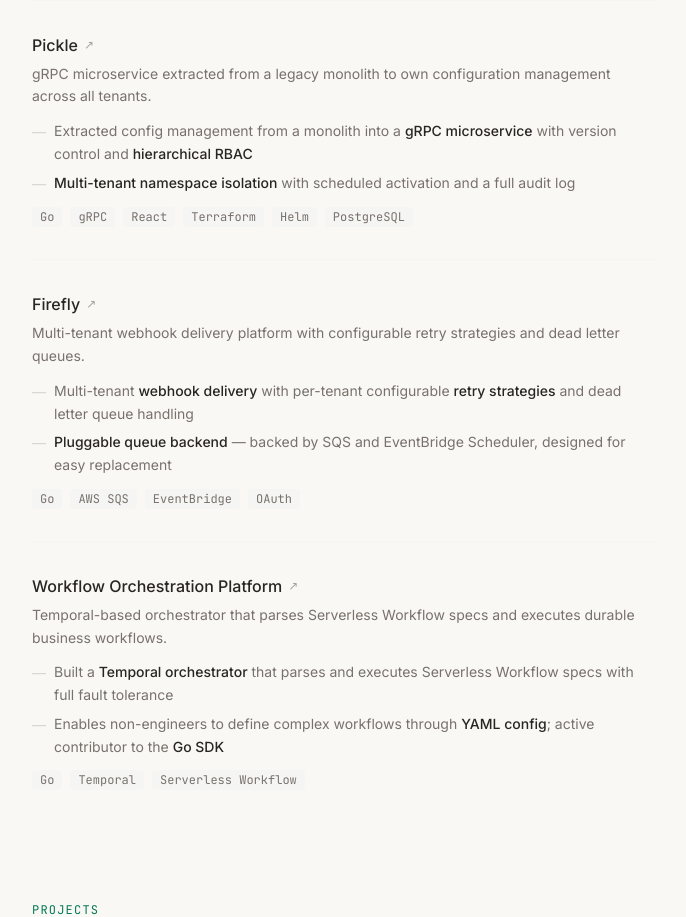
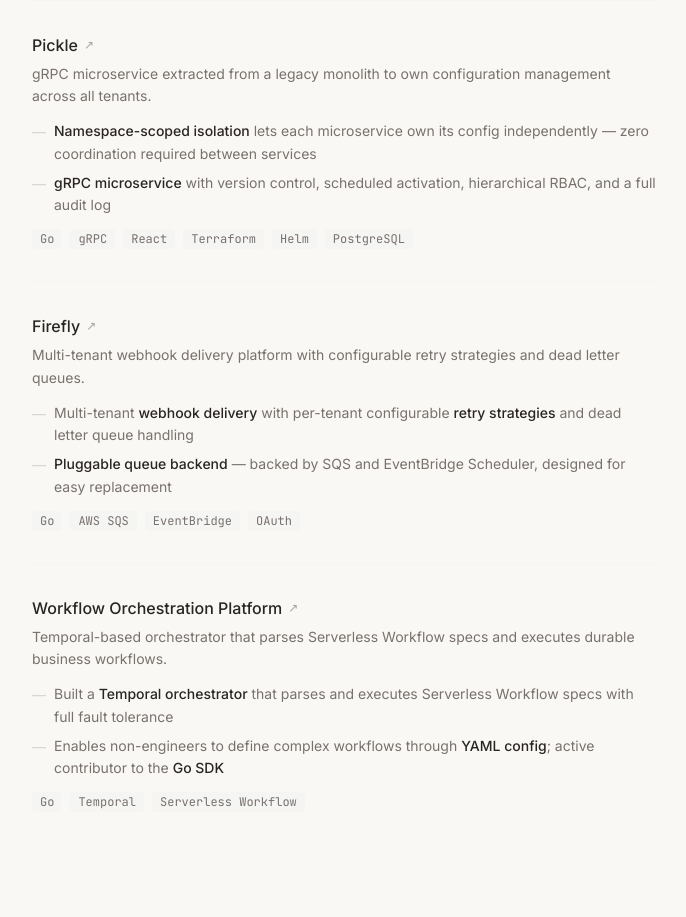
Before and after one commit to Kshitiz1403/Portfolio, a Next.js app: page / in a window 1280 px wide. Shown: the part 1060-1977 px from the top of the page, without its empty margins (296-982 px from the left). Built offline with nearby package versions, Linux system fonts and the light colour scheme.

Commit message:
docs: update project descriptions to clarify namespace isolation

```diff
--- a/app/page.tsx
+++ b/app/page.tsx
@@ -48,8 +48,8 @@
         description:
           'gRPC microservice extracted from a legacy monolith to own configuration management across all tenants.',
         highlights: [
-          'Extracted config management from a monolith into a **gRPC microservice** with version control and **hierarchical RBAC**',
-          '**Multi-tenant namespace isolation** with scheduled activation and a full audit log',
+          '**Namespace-scoped isolation** lets each microservice own its config independently — zero coordination required between services',
+          '**gRPC microservice** with version control, scheduled activation, hierarchical RBAC, and a full audit log',
         ],
         tech: ['Go', 'gRPC', 'React', 'Terraform', 'Helm', 'PostgreSQL'],
       },
--- a/content/work/pickle.mdx
+++ b/content/work/pickle.mdx
@@ -19,7 +19,7 @@
 
 Pickle is a standalone gRPC microservice that owns configuration management for the entire platform. Every service that previously read config from the monolith now calls Pickle instead.
 
-The core data model is built around **namespaces** — a namespace is a tenant-scoped container for configuration. Services read config from their namespace. Tenants cannot read each other's namespaces. This isolation is enforced at the service level, not the application level.
+The core data model is built around **namespaces** — a scoped container for configuration. Isolation happens at the namespace level, which means Pickle serves two distinct use cases simultaneously: multi-tenant isolation (different business tenants owning separate namespaces) and microservice isolation (different internal services each owning their own namespace with no risk of cross-contamination). Any service in the platform can adopt Pickle and get its own isolated config space without any coordination with other services.
 
 Every config value has a full version history. You can see what a value was at any point in time, who changed it, and why. Rollback is a first-class operation.
 
@@ -35,9 +35,9 @@
 
 The hierarchy: a role defined at a parent namespace is inherited by child namespaces, but can be overridden. This mirrors the tenant structure without requiring duplicate role definitions. Every change is logged with actor, timestamp, and the before/after values — a full audit trail for compliance.
 
-## OctoDash integration
+## Pickleboard
 
-Config management without a UI is only useful to engineers. We built a React frontend (part of the OctoDash system) that exposes config versioning, namespace management, and scheduling to non-engineering users. Operators can schedule activations, review history, and roll back changes without touching an API.
+Config management without a UI is only useful to engineers. Pickleboard is the React frontend built alongside Pickle, exposing config versioning, namespace management, and scheduling to non-engineering users. Operators can schedule activations, review history, and roll back changes without touching an API.
 
 ## Infrastructure
 
```
